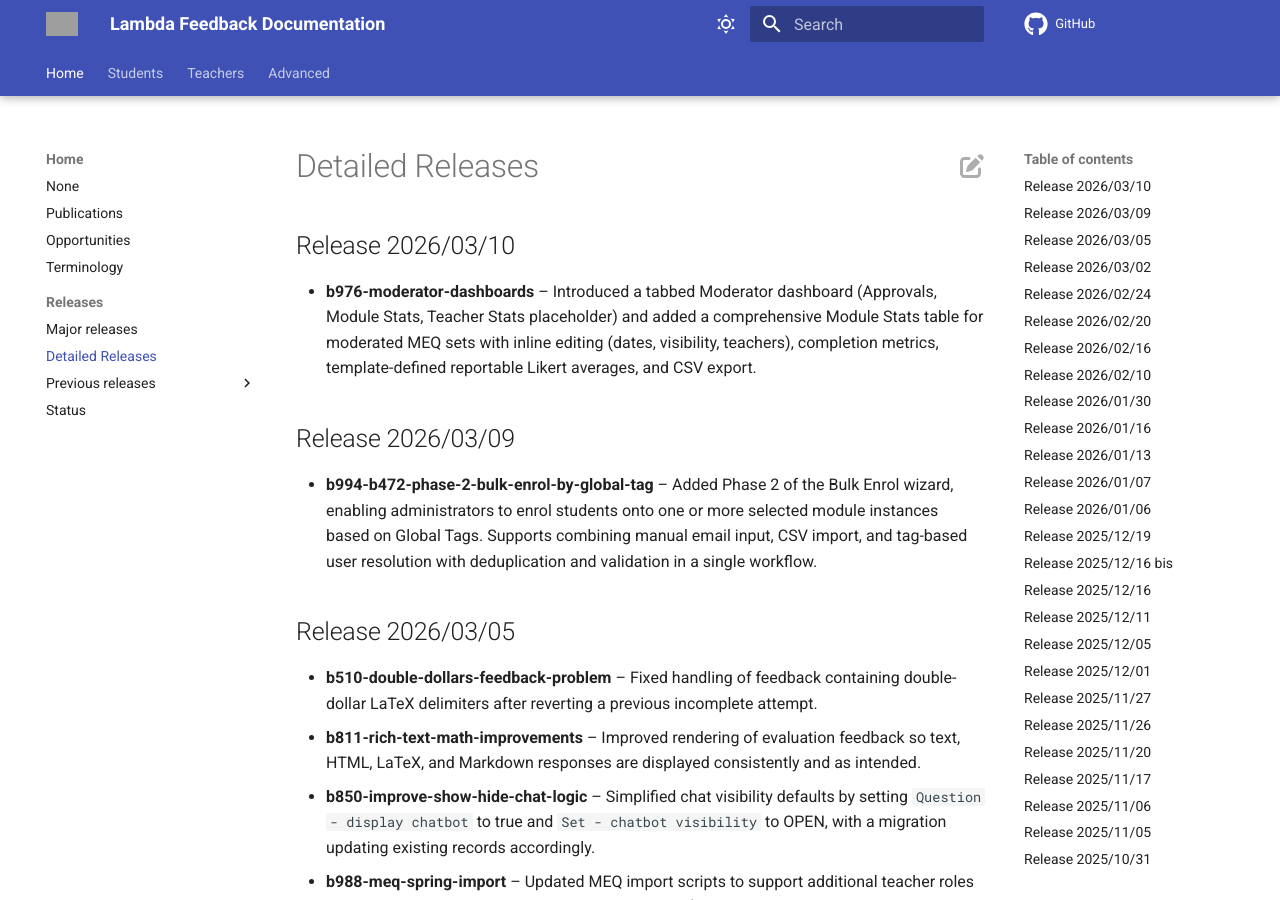
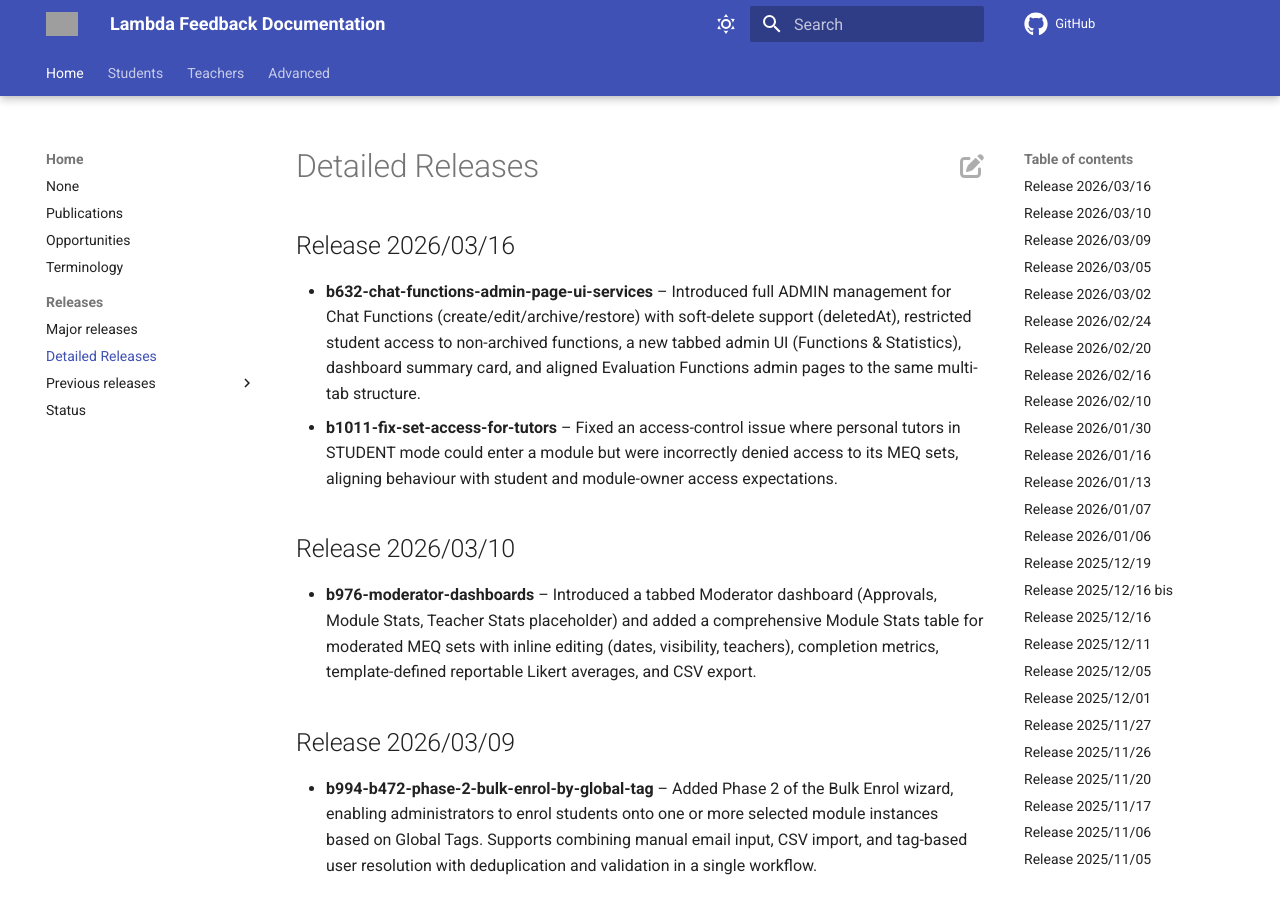
Before and after one commit to lambda-feedback/user-documentation, an MkDocs documentation site: the page built from docs/releases/detailed_releases.md, in a window 1280 px wide and 900 px high. Built offline with MkDocs 1.6.1 and Material for MkDocs 9.7.7, drawn with Linux system fonts in a browser that asks for light colours; comment, search, counter and statistics services are not loaded; grey boxes are pictures that could not be loaded.

Commit message:
Release 2026/03/16 added

```diff
--- a/docs/releases/detailed_releases.md
+++ b/docs/releases/detailed_releases.md
@@ -1,3 +1,8 @@
+## Release 2026/03/16
+
+- **b632-chat-functions-admin-page-ui-services** – Introduced full ADMIN management for Chat Functions (create/edit/archive/restore) with soft-delete support (deletedAt), restricted student access to non-archived functions, a new tabbed admin UI (Functions & Statistics), dashboard summary card, and aligned Evaluation Functions admin pages to the same multi-tab structure.
+- **b1011-fix-set-access-for-tutors** – Fixed an access-control issue where personal tutors in STUDENT mode could enter a module but were incorrectly denied access to its MEQ sets, aligning behaviour with student and module-owner access expectations.
+
 ## Release 2026/03/10
 
 - **b976-moderator-dashboards** – Introduced a tabbed Moderator dashboard (Approvals, Module Stats, Teacher Stats placeholder) and added a comprehensive Module Stats table for moderated MEQ sets with inline editing (dates, visibility, teachers), completion metrics, template-defined reportable Likert averages, and CSV export.
```
